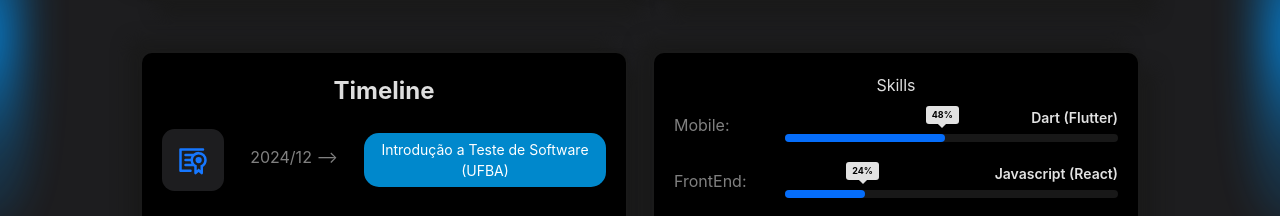
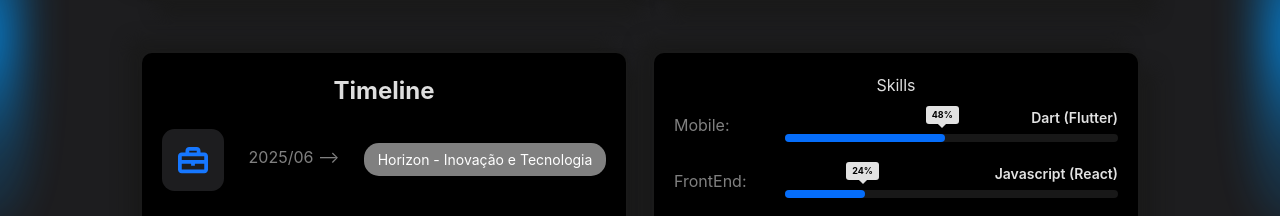
Before and after one commit to vlopess/PersonalSite, a React (Vite) app: page / in a window 1280 px wide. Shown: the part 1340-1556 px from the top of the page. Built offline with nearby package versions, Linux system fonts and the light colour scheme.

Commit message:
Update TimeLine.jsx

```diff
--- a/src/components/TimeLine/TimeLine.jsx
+++ b/src/components/TimeLine/TimeLine.jsx
@@ -10,6 +10,7 @@ export const TimeLine = () => {
             <div style={{width: "100%"}}>
                 <h2><Translator path="aboutMe.timeLine.title"/></h2>
                 <ul className="timeLine">
+                    <TImeLineWork data={"2025/06 -->"}  text={"Horizon - Inovação e Tecnologia"}/>
                     <TimeLineCertificate data={"2024/12 -->"} text={"Introdução a Teste de Software (UFBA)"}/>
                     <TimeLineCertificate data={"2024/04 -->"} text={"Formação Spring Boot 3 (Alura)"}/>
                     <TimeLineCertificate data={"2024/03 -->"} text={"The Complete Spring Boot Development Bootcamp (Udemy)"}/>
```
